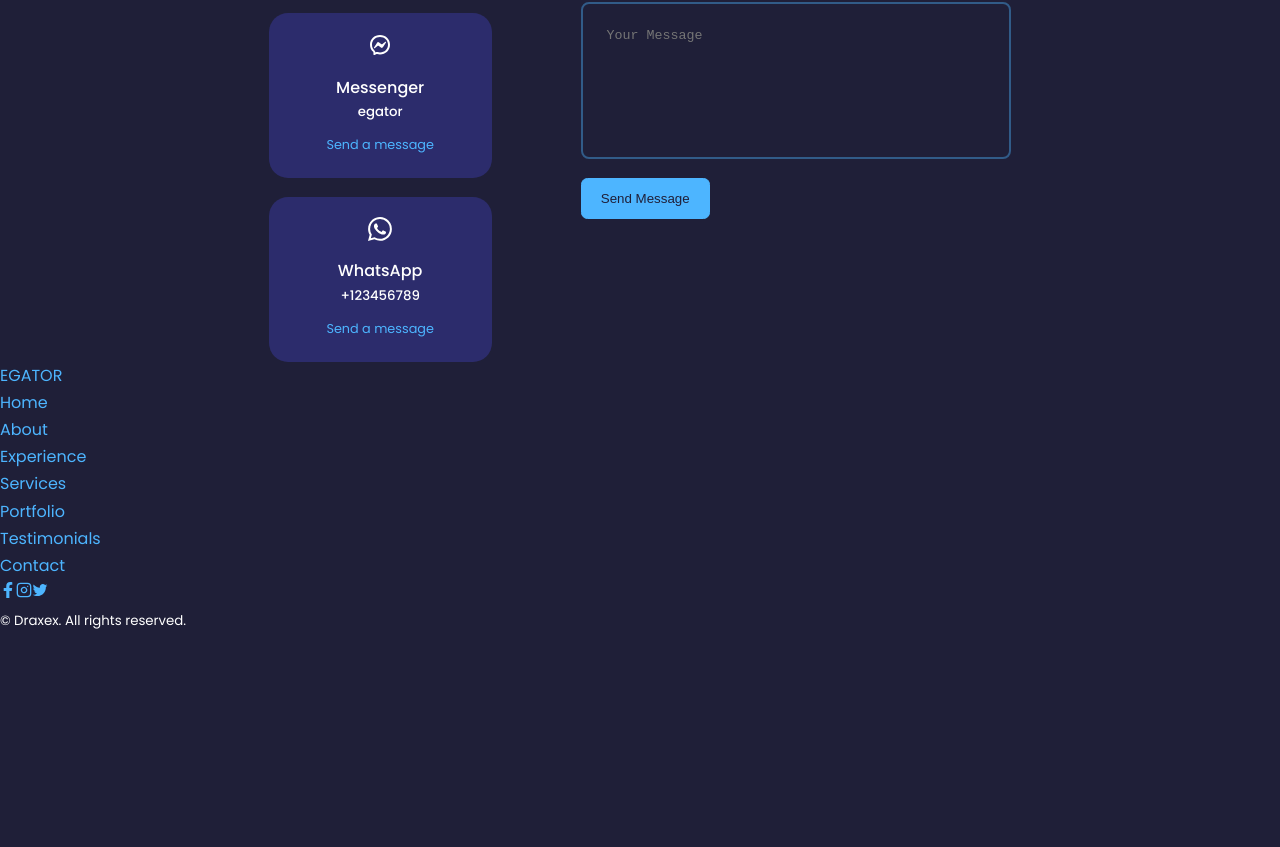
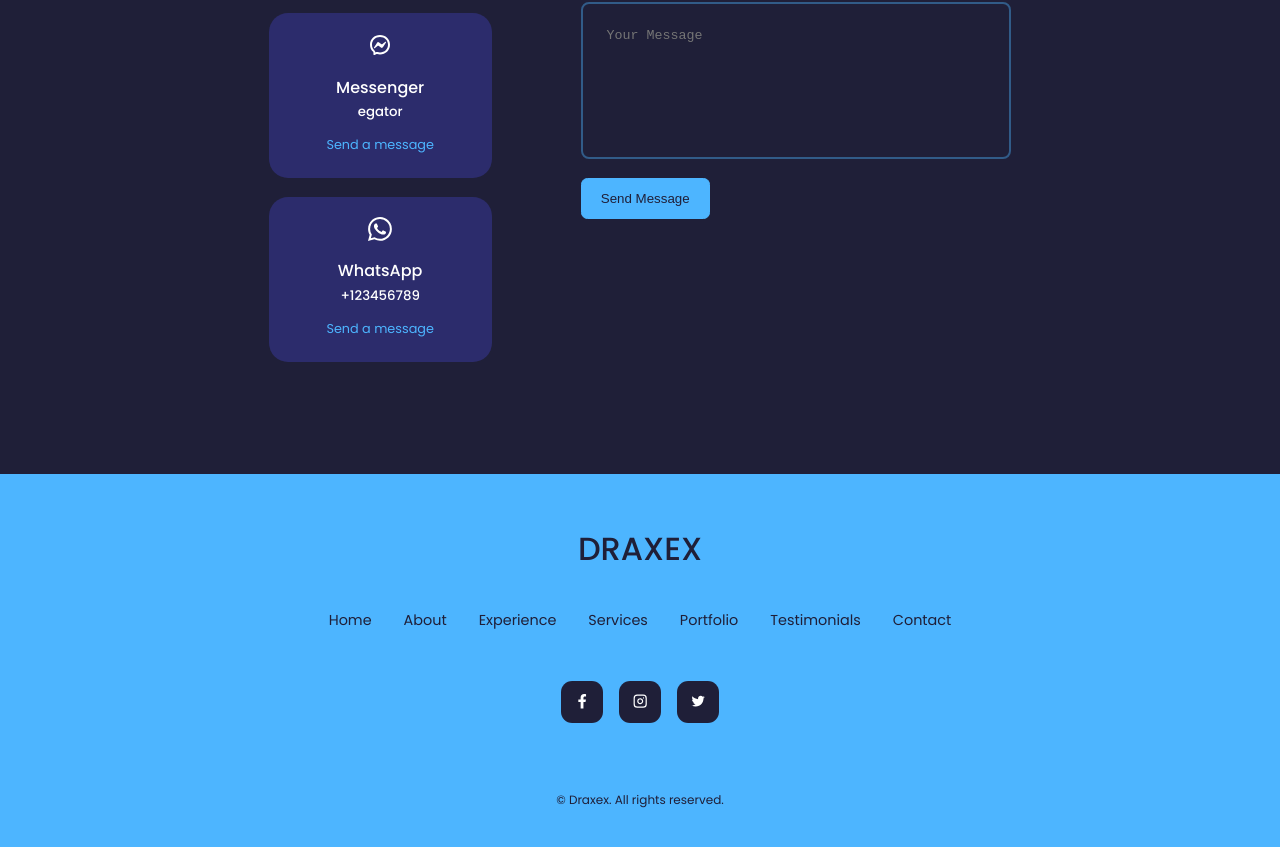
Before and after one commit to draxexx/react-portfolio-website-1, a React (Create React App) app: page / in a window 1280 px wide. Shown: the part 5110-5957 px from the top of the page. Before the commit the page ends 5744 px from the top, so only its background shows below. Built offline with nearby package versions, Linux system fonts and the light colour scheme.

Commit message:
add CSS to Footer Component

```diff
--- a/src/components/footer/Footer.jsx
+++ b/src/components/footer/Footer.jsx
@@ -7,9 +7,9 @@
 const Footer = () => {
   return (
     <footer>
-      <a href="#" className="footer__logo">EGATOR</a>
+      <a href="#" className="footer__logo">DRAXEX</a>
 
-      <ul>
+      <ul className="permalinks">
         <li><a href="#">Home</a></li>
         <li><a href="#about">About</a></li>
         <li><a href="#experience">Experience</a></li>
--- a/src/components/footer/footer.css
+++ b/src/components/footer/footer.css
@@ -0,0 +1,63 @@
+footer{
+    background: var(--color-primary);
+    padding: 3rem 0;
+    text-align: center;
+    font-size: 0.9rem;
+    margin-top: 7rem;
+}
+
+footer a{
+    color: var(--color-bg);
+}
+
+.footer__logo{
+    font-size: 2rem;
+    font-weight: 500;
+    margin-bottom: 2rem;
+    display: inline-block;
+}
+
+.permalinks{
+    display: flex;
+    flex-wrap: wrap;
+    justify-content: center;
+    gap: 2rem;
+    margin: 0 auto 3rem;
+}
+
+.footer__socials{
+    display: flex;
+    justify-content: center;
+    gap: 1rem;
+    margin-bottom: 4rem;
+}
+
+.footer__socials a{
+    background: var(--color-bg);
+    color: var(--color-white);
+    padding: 0.8rem;
+    border-radius: 0.7rem;
+    display: flex;
+    border: 1px solid transparent;
+}
+
+.footer__socials a:hover{
+    background: transparent;
+    color: var(--color-bg);
+    border-color: var(--color-bg);
+}
+
+.footer__copyright{
+    margin-bottom: 4rem;
+    color: var(--color-bg);
+}
+
+/* ========== MEDIA QUERIES (MEDIUM DEVICES) ========== */
+
+@media screen and (max-width:1024px) {
+}
+
+/* ========== MEDIA QUERIES (SMALL DEVICES) ========== */
+
+@media screen and (max-width:600px) {
+}
```
